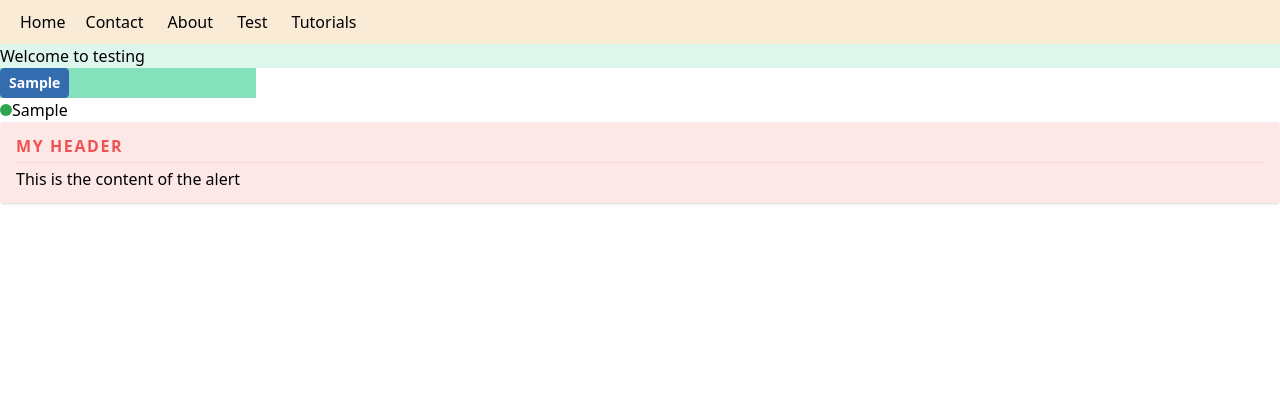
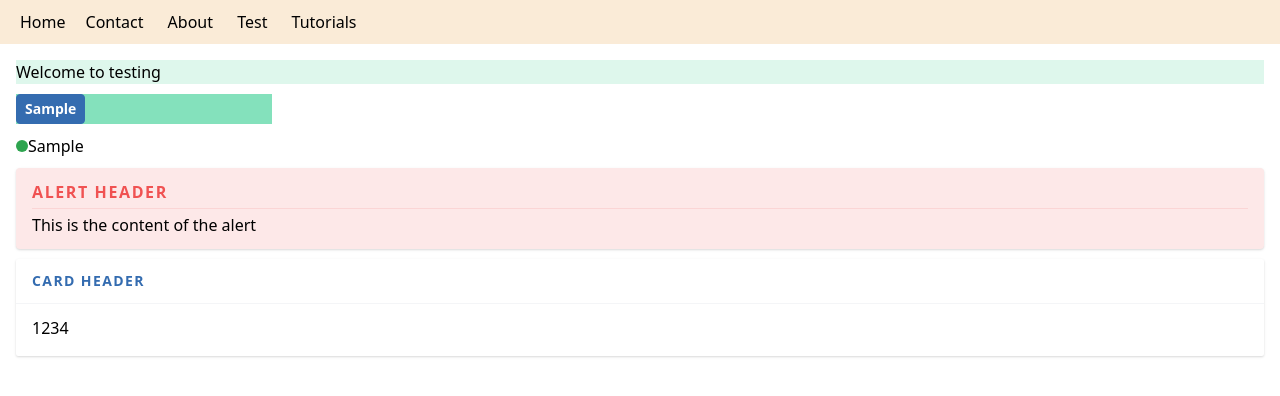
Before and after one commit to groovey/overflow, a Vue app: page /test in a window 1280 px wide. Shown: the top 396 px of the page. Built offline with nearby package versions, Linux system fonts and the light colour scheme.

Commit message:
Added card

```diff
--- /dev/null
+++ b/src/components/Card.vue
@@ -0,0 +1,61 @@
+<template>
+  <div class="bg-white rounded-sm shadow">
+    <span v-if="hasHeader" :class="renderHeader">
+      <slot name="header"></slot>
+    </span>
+
+    <div class="px-4 pb-4 pt-3">
+      <slot></slot>
+    </div>
+  </div>
+</template>
+
+<script>
+import { computed } from 'vue'
+
+export default {
+  props: {
+    color: {
+      type: String,
+      required: false
+    },
+    custom: String,
+    border: Boolean
+
+  },
+
+  setup (props, context) {
+    const tw = {
+      header: 'px-4 py-3 block font-bold text-sm uppercase tracking-widest text-primary',
+      border: 'border-b border-gray-100',
+      custom: props.custom
+    }
+
+    const render = computed(() => {
+      const ui = [tw.base]
+
+      ui.push(tw.base)
+
+      return ui.join(' ')
+    })
+
+    const hasHeader = computed(() => {
+      return !!context.slots.header
+    })
+
+    const renderHeader = computed(() => {
+      var ui = []
+      if (props.border) ui.push(tw.border)
+      ui.push(tw.header)
+
+      return ui.join(' ')
+    })
+
+    return { render, hasHeader, renderHeader }
+  }
+
+}
+</script>
+
+<style scoped lang="postcss">
+</style>
--- a/src/pages/Test.vue
+++ b/src/pages/Test.vue
@@ -1,14 +1,26 @@
 <template>
-  <div>
+  <div class="p-4">
     <div class="bg-green-100">Welcome to testing</div>
+
+    <!-- Button -->
     <div class="w-64 bg-green-300">
       <x-button @click.prevent="test" color="primary" small>Sample</x-button>
     </div>
+
+    <!-- Bullet -->
     <div><x-bullet color="success"></x-bullet>Sample</div>
+
+    <!-- Alert -->
     <x-alert color="error">
-      <template v-slot:header>MY HEADER</template>
+      <template v-slot:header border>ALERT HEADER</template>
       This is the content of the alert
     </x-alert>
+
+    <!-- Card -->
+    <x-card border>
+      <template v-slot:header>CARD HEADER</template>
+      1234
+    </x-card>
   </div>
 </template>
 
@@ -16,11 +28,13 @@
 import XButton from '@/components/Button.vue'
 import XBullet from '@/components/Bullet.vue'
 import XAlert from '@/components/Alert.vue'
+import XCard from '@/components/Card.vue'
 export default {
   components: {
     XButton,
     XBullet,
-    XAlert
+    XAlert,
+    XCard
   },
   data () {
     return {}
@@ -34,5 +48,8 @@ export default {
 }
 </script>
 
-<style>
+<style scoped>
+div {
+  margin-bottom: 10px;
+}
 </style>
```
